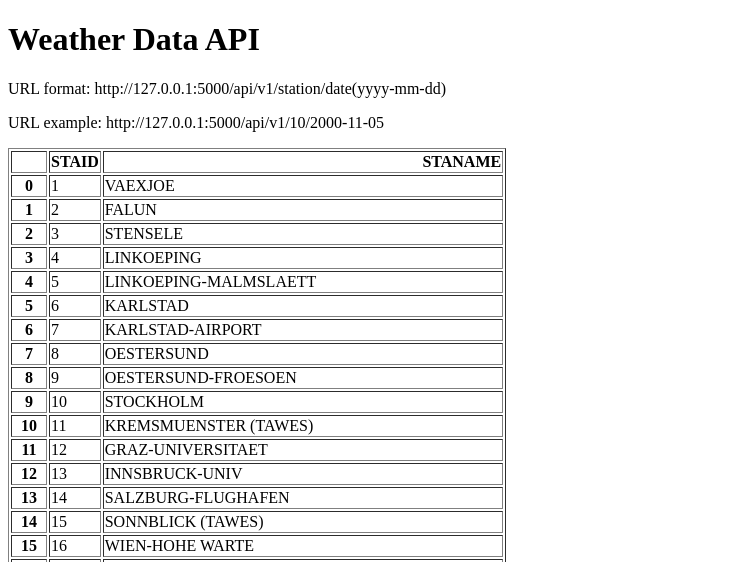
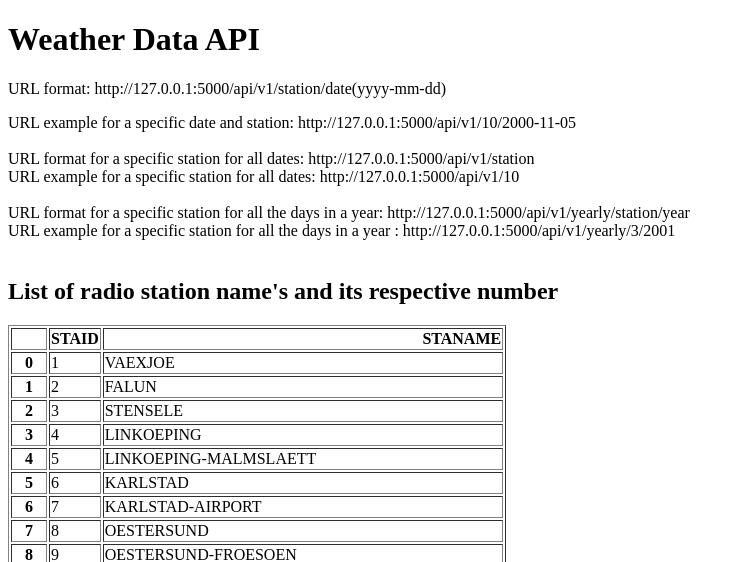
Before and after one commit to JoeyStark007/weather-API-app6, a Flask app: page / in a window 1280 px wide. Shown: the top 562 px of the page, without its empty margins (0-745 px from the left). Run offline with Flask 2, Linux system fonts and the light colour scheme.

Commit message:
Add Url endpoint for yearly and all station's data

```diff
--- a/main.py
+++ b/main.py
@@ -24,5 +24,22 @@ def about(station, date):
             "temperature": temperature}
 
 
+@app.route("/api/v1/<station>")
+def all_data(station):
+    filename = "data/TG_STAID" + str(station).zfill(6) + ".txt"
+    df = pd.read_csv(filename, skiprows=20, parse_dates=['    DATE'])
+    result = df.to_dict(orient="records")
+    return result
+
+
+@app.route("/api/v1/yearly/<station>/<year>")
+def yearly(station, year):
+    filename = "data/TG_STAID" + str(station).zfill(6) + ".txt"
+    df = pd.read_csv(filename, skiprows=20)
+    df['    DATE'] = df['    DATE'].astype(str)
+    result = df[df['    DATE'].str.startswith(str(year))].to_dict(orient="records")
+    return result
+
+
 if __name__ == "__main__":
     app.run(debug=True)
--- a/templates/home.html
+++ b/templates/home.html
@@ -7,7 +7,22 @@
 <body>
     <h1>Weather Data API </h1>
     <p>URL format: http://127.0.0.1:5000/api/v1/station/date(yyyy-mm-dd) </p>
-    <p1>URL example: http://127.0.0.1:5000/api/v1/10/2000-11-05 </p1>
+    <p1>URL example for a specific date and station: http://127.0.0.1:5000/api/v1/10/2000-11-05 </p1>
+    <br>
+    <br>
+
+    <p2>URL format for a specific station for all dates: http://127.0.0.1:5000/api/v1/station</p2>
+    <br>
+    <p3>URL example for a specific station for all dates: http://127.0.0.1:5000/api/v1/10</p3>
+    <br>
+    <br>
+    <p4>URL format for a specific station for all the days in a year: http://127.0.0.1:5000/api/v1/yearly/station/year</p4>
+    <br>
+    <p5>URL example for a specific station for all the days in a year : http://127.0.0.1:5000/api/v1/yearly/3/2001</p5>
+    <br>
+    <br>
+    <h2>List of radio station name's and its respective number</h2>
+
     <p>{{data|safe}}</p>
 </body>
 </html>
```
